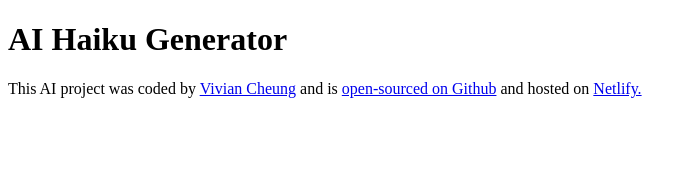
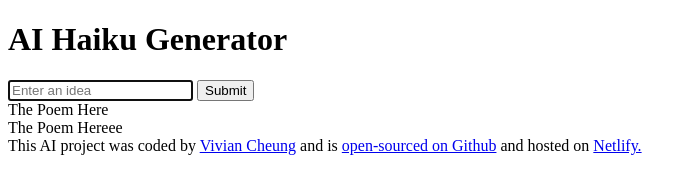
Before and after one commit to vcheungg/ai-poem-generator, a plain HTML site: page index.html in a window 1280 px wide. Shown: the whole page, without its empty margins (0-696 px from the left). Drawn offline with Linux system fonts and the light colour scheme.

Commit message:
added header/main/form/poem div

```diff
--- a/index.html
+++ b/index.html
@@ -7,7 +7,26 @@
     <link rel="stylesheet" href="src/style.css" />
   </head>
   <body>
-    <h1>AI Haiku Generator</h1>
+    <header>
+      <h1>AI Haiku Generator</h1>
+    </header>
+    <main>
+      <form>
+        <input
+          type="text"
+          placeholder="Enter an idea"
+          autofocus
+          required
+          autocomplete="off"
+        />
+        <input type="submit" />
+      </form>
+      <div>
+        The Poem Here
+        <br />
+        The Poem Hereee
+      </div>
+    </main>
     <footer>
       This AI project was coded by
       <a href="https://github.com/vcheungg" target="_blank"> Vivian Cheung</a>
```
